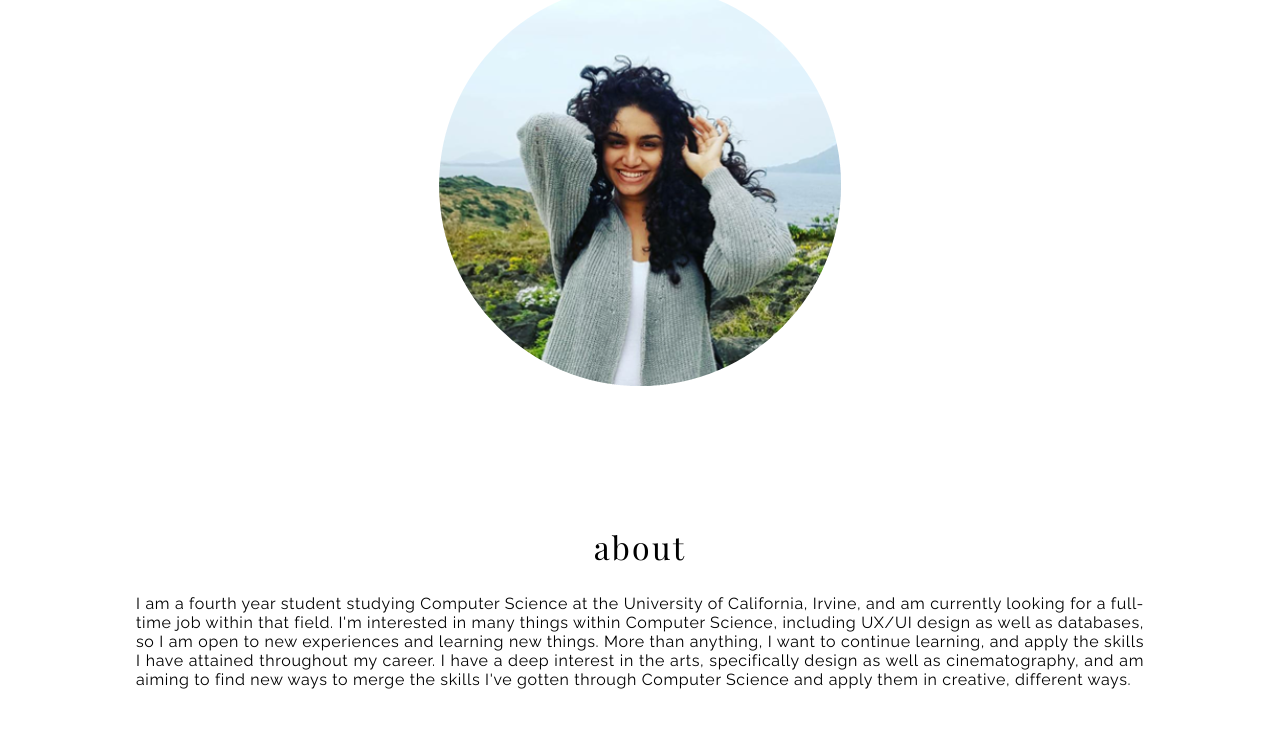
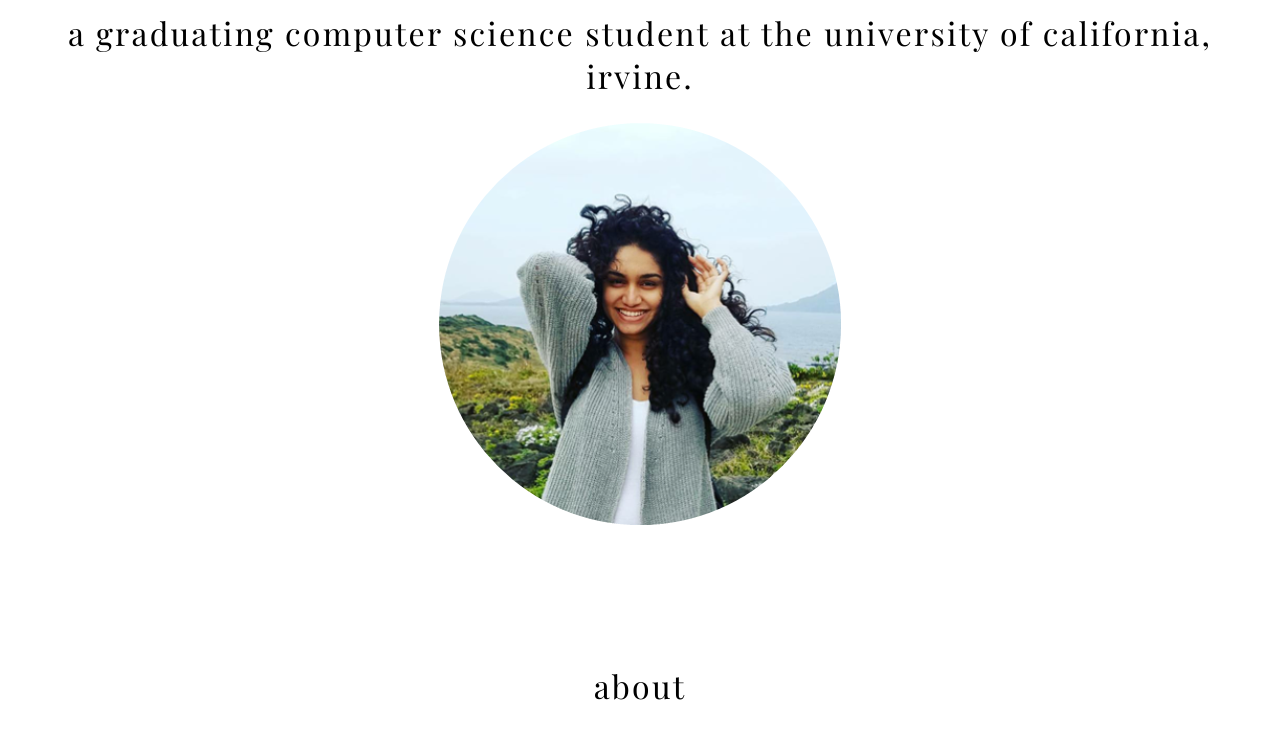
Before and after one commit to sukuwela/sukuwela.github.io, a plain HTML site: page index.html in a window 1280 px wide. Shown: the part 210-940 px from the top of the page. Drawn offline with nearby package versions, Linux system fonts and the light colour scheme; a web font is replaced by a local one.

Commit message:
Update index.html

```diff
--- a/index.html
+++ b/index.html
@@ -26,6 +26,7 @@
 		  </nav>
 		  <header>
 			  <h1>Shanaya Ukuwela.</h1>
+			  <h2>A graduating Computer Science student at the University of California, Irvine.</h2>
 			  <img src="img/shanaya_ukuwela_circle.png" alt="Shanaya Ukuwela"/>
 		  </header>
 	  </section>
```
